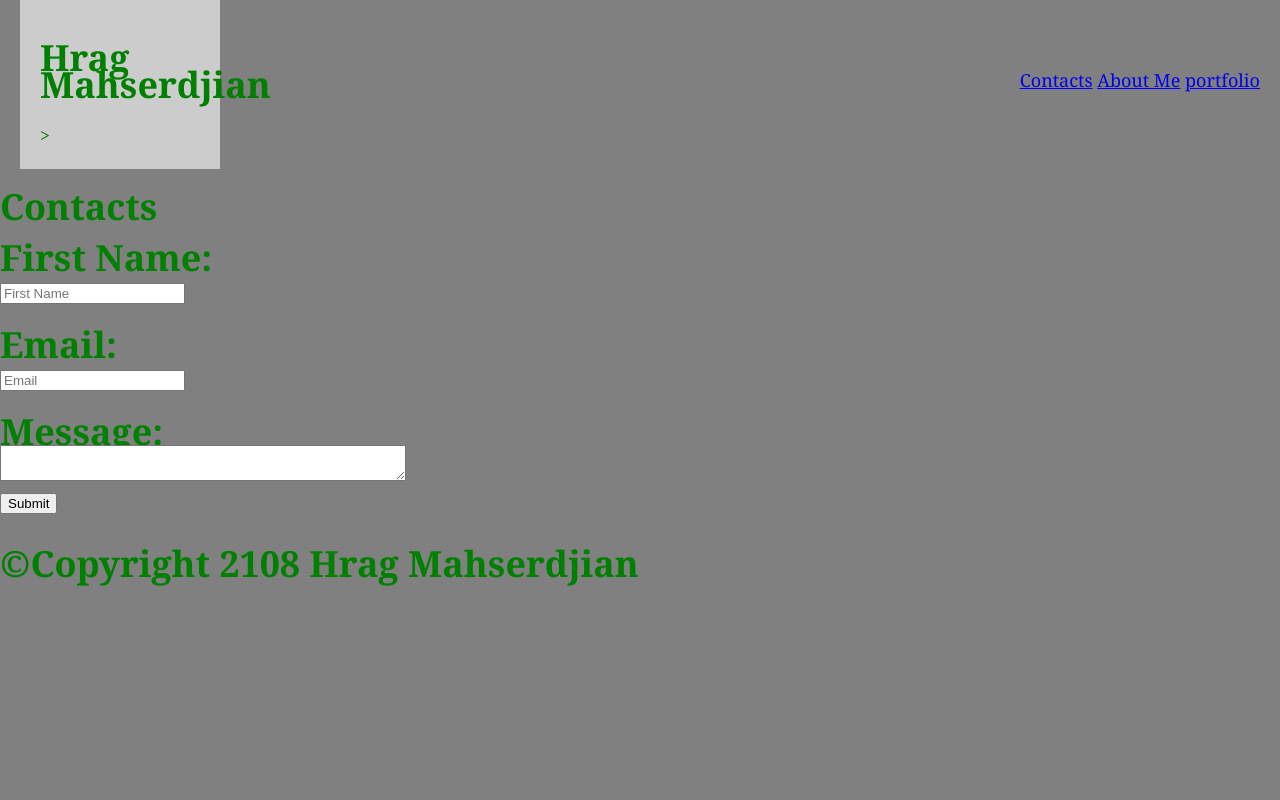
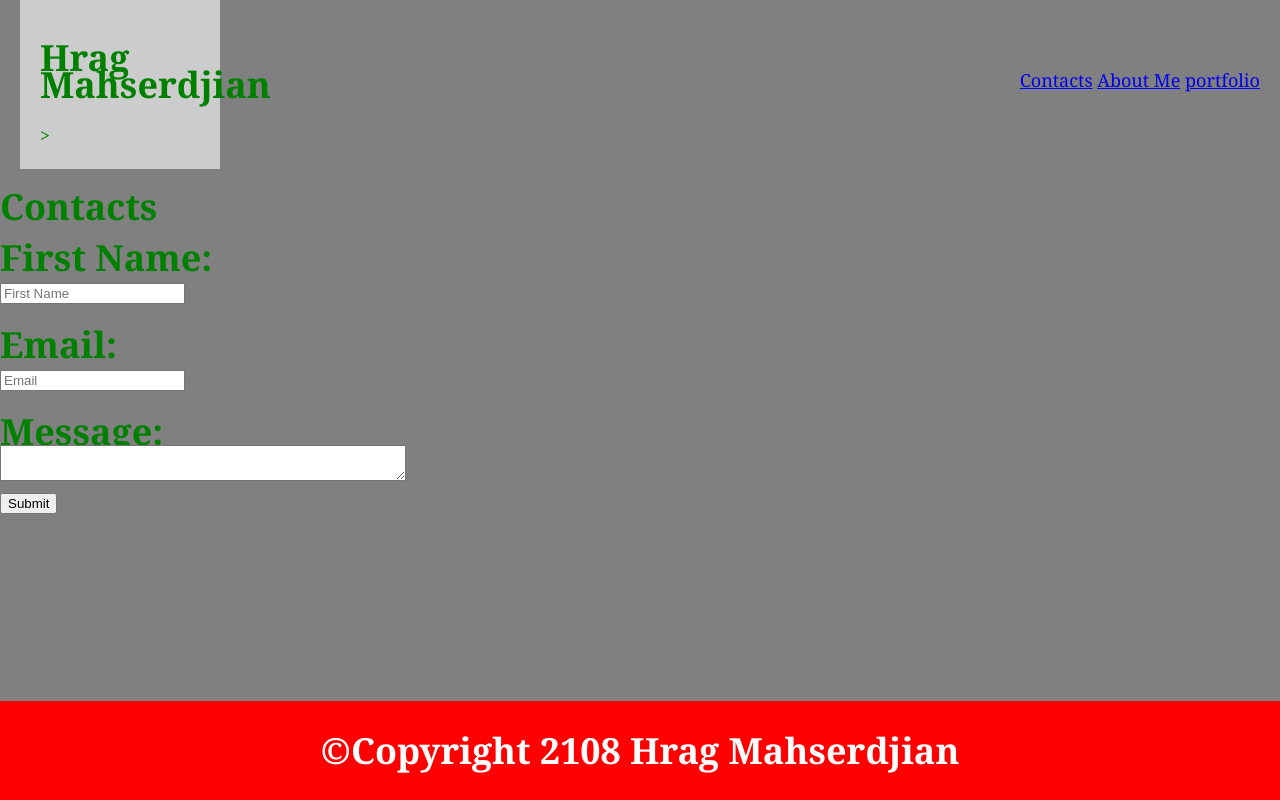
Before and after one commit to Hmahserdjian/hw-wirefram, a plain HTML site: page contact.html in a window 1280 px wide. Drawn offline with Linux system fonts and the light colour scheme.

Commit message:
changed footer again

```diff
--- a/assets/css/style.css
+++ b/assets/css/style.css
@@ -27,5 +27,12 @@ Nav
 }
 
 footer {
-text-align: center;
+  text-align: center;
+  position: fixed;
+    left: 0;
+    bottom: 0;
+    width: 100%;
+    background-color: red;
+    color: white;
+
 }
--- a/contact.html
+++ b/contact.html
@@ -44,9 +44,9 @@
 
     </div>
     <!-- my footer -->
-    <div Class="footer">
+    <footer>
         <p>©Copyright 2108 Hrag Mahserdjian</p>
-    </div>
+    </footer>
 </body>
 
 </html>
```
Also changed, not shown: portfolio.html (+2 -2 lines).
